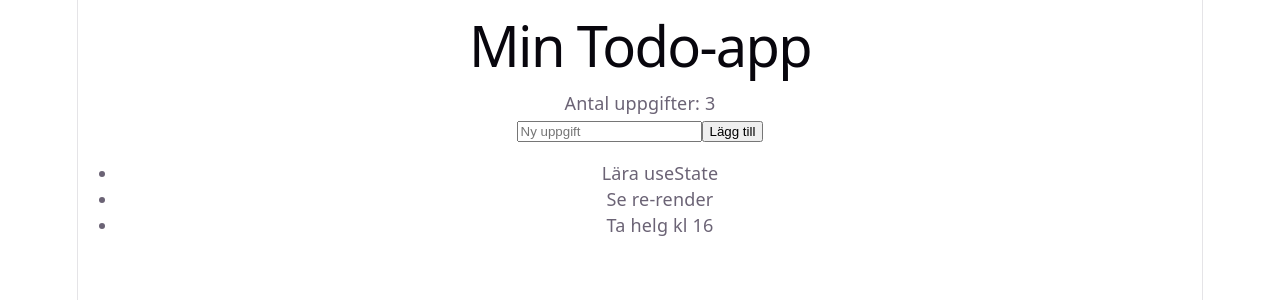
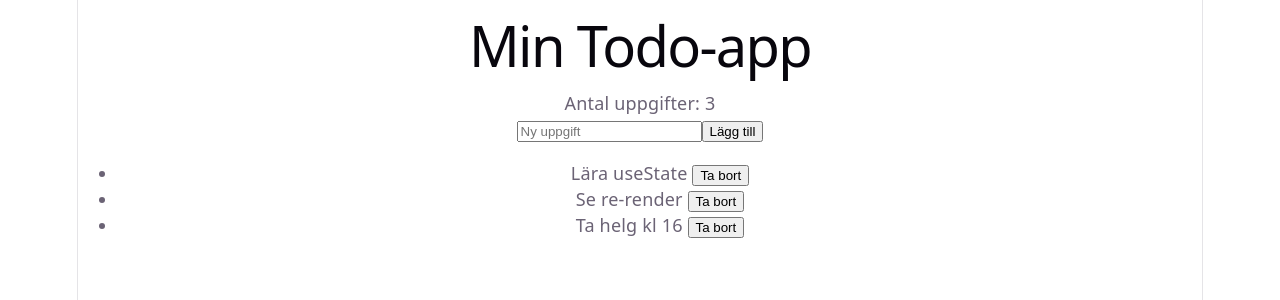
Before and after one commit to Ghada2027/todo-app, a React (Vite) app: page / in a window 1280 px wide. Shown: the top 300 px of the page. Built offline with nearby package versions, Linux system fonts and the light colour scheme.

Commit message:
Camp c4: ta bort med filter — ingen splice på state

```diff
--- a/src/App.jsx
+++ b/src/App.jsx
@@ -19,6 +19,13 @@ function App() {
     setDraft("");
   }
 
+  function handleRemove(textToRemove) {
+  const kvar = todos.filter(function (todo) {
+    return todo !== textToRemove;
+  });
+  setTodos(kvar);
+}
+
   return (
     <main>
       <h1>Min Todo-app</h1>
@@ -38,7 +45,18 @@ function App() {
 
         <ul>
       {todos.map(function (todo) {
-        return <li  key={todo}>{todo}</li>;
+        return (
+      <li key={todo}> {todo}{" "}
+        <button
+      type="button"
+      onClick={function () {
+        handleRemove(todo);
+      }}
+    >
+      Ta bort
+    </button>
+  </li>
+);
       })}
       </ul>
 
```
